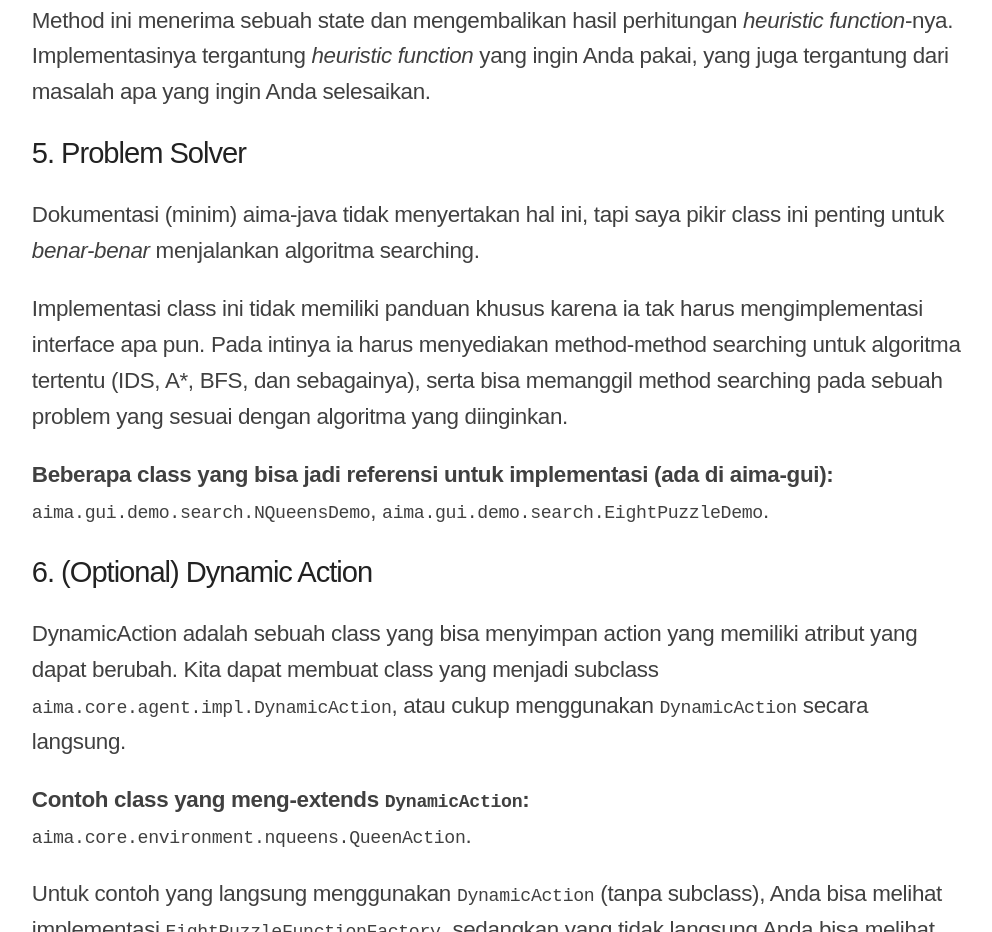
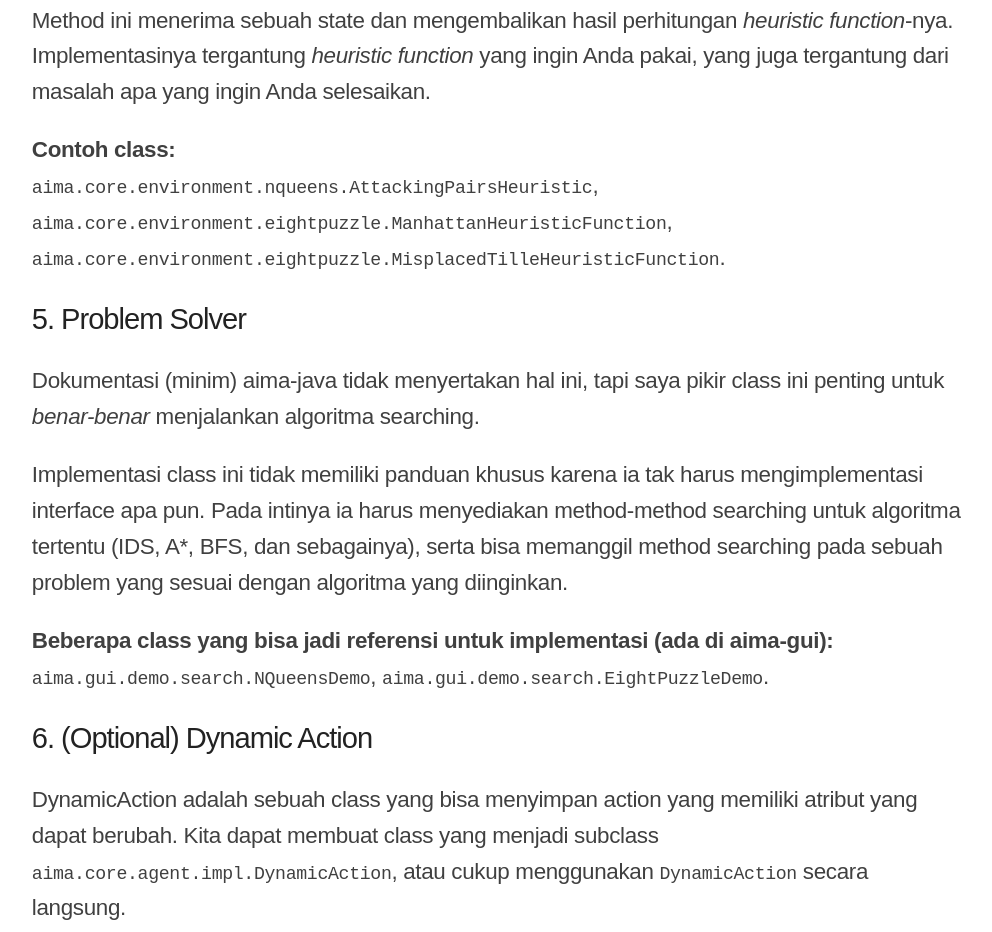
Before and after one commit to bobbypriam/old-bobbypriambodo.github.io, a plain HTML site: page tutorial/aima/index.html in a window 1280 px wide. Shown: the part 6628-7560 px from the top of the page, without its empty margins (153-1145 px from the left). Drawn offline with Linux system fonts and the light colour scheme.

Commit message:
Forgot heuristic function examples

```diff
--- a/tutorial/aima/index.html
+++ b/tutorial/aima/index.html
@@ -162,6 +162,8 @@ Main.java
 
 <p>Method ini menerima sebuah state dan mengembalikan hasil perhitungan <em>heuristic function</em>-nya. Implementasinya tergantung <em>heuristic function</em> yang ingin Anda pakai, yang juga tergantung dari masalah apa yang ingin Anda selesaikan.</p>
 
+<p><strong>Contoh class:</strong><br /><code>aima.core.environment.nqueens.AttackingPairsHeuristic</code>, <code>aima.core.environment.eightpuzzle.ManhattanHeuristicFunction</code>, <code>aima.core.environment.eightpuzzle.MisplacedTilleHeuristicFunction</code>.</p>
+
 <h3>5. Problem Solver</h3>
 
 <p>Dokumentasi (minim) aima-java tidak menyertakan hal ini, tapi saya pikir class ini penting untuk <em>benar-benar</em> menjalankan algoritma searching.</p>
```
